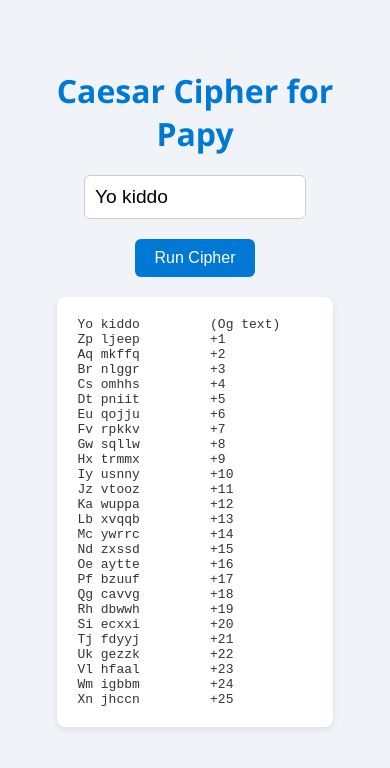
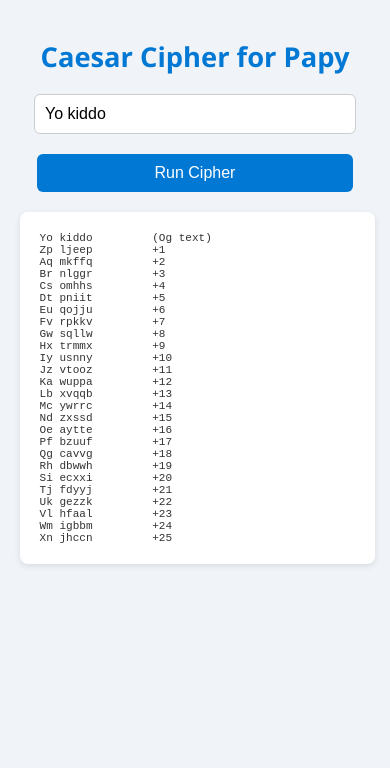
Before and after one commit to unborntadpole/caesar-cipher-webapp, a plain HTML site: page index.html in a window 390 px wide. Both pictures are taken after a click on the button "Run Cipher". Drawn offline with Linux system fonts and the light colour scheme.

Commit message:
Added mobile responsiveness meta tag to index.html Made it mobile friendly

```diff
--- a/index.html
+++ b/index.html
@@ -1,25 +1,30 @@
 <!DOCTYPE html>
-<html>
+<html lang="en">
 <head>
+  <meta charset="UTF-8">
   <title>Caesar Cipher Shift</title>
+  <meta name="viewport" content="width=device-width, initial-scale=1.0">
   <style>
     body {
       font-family: 'Segoe UI', sans-serif;
       background: #f0f4f8;
       color: #333;
       text-align: center;
-      padding: 40px;
+      padding: 5vw;
+      margin: 0;
     }
 
     h1 {
       color: #0078D4;
-      margin-bottom: 20px;
+      margin-bottom: 5vw;
+      font-size: 6vw;
     }
 
     input[type="text"] {
       font-size: 1.2em;
       padding: 10px;
-      width: 200px;
+      width: 80%;
+      max-width: 300px;
       margin-bottom: 20px;
       border: 1px solid #ccc;
       border-radius: 6px;
@@ -45,10 +50,28 @@
       padding: 20px;
       background: #fff;
       border-radius: 8px;
-      width: 80%;
+      width: 90%;
       max-width: 600px;
       box-shadow: 0 2px 6px rgba(0, 0, 0, 0.1);
       white-space: pre-wrap;
+      word-wrap: break-word;
+      overflow-x: auto;
+      font-size: 0.95em;
+    }
+
+    @media (max-width: 600px) {
+      h1 {
+        font-size: 7vw;
+      }
+
+      input[type="text"], button {
+        font-size: 1em;
+        width: 90%;
+      }
+
+      pre {
+        font-size: 0.85em;
+      }
     }
   </style>
 </head>
@@ -62,7 +85,8 @@
     function cipher() {
       const inp = document.getElementById("inputText").value;
       let output = "";
-      document.getElementById("output").style.display = ''
+      document.getElementById("output").style.display = '';
+
       for (let i = 0; i < 26; i++) {
         for (let j = 0; j < inp.length; j++) {
           const c = inp[j];
@@ -74,12 +98,7 @@
             output += c;
           }
         }
-        if (i == 0){
-          output+='\t (Og text)';
-        }
-        else{
-          output+='\t +' + (i);
-        }
+        output += i === 0 ? "\t (Og text)" : "\t +" + i;
         output += "\n";
       }
 
```
